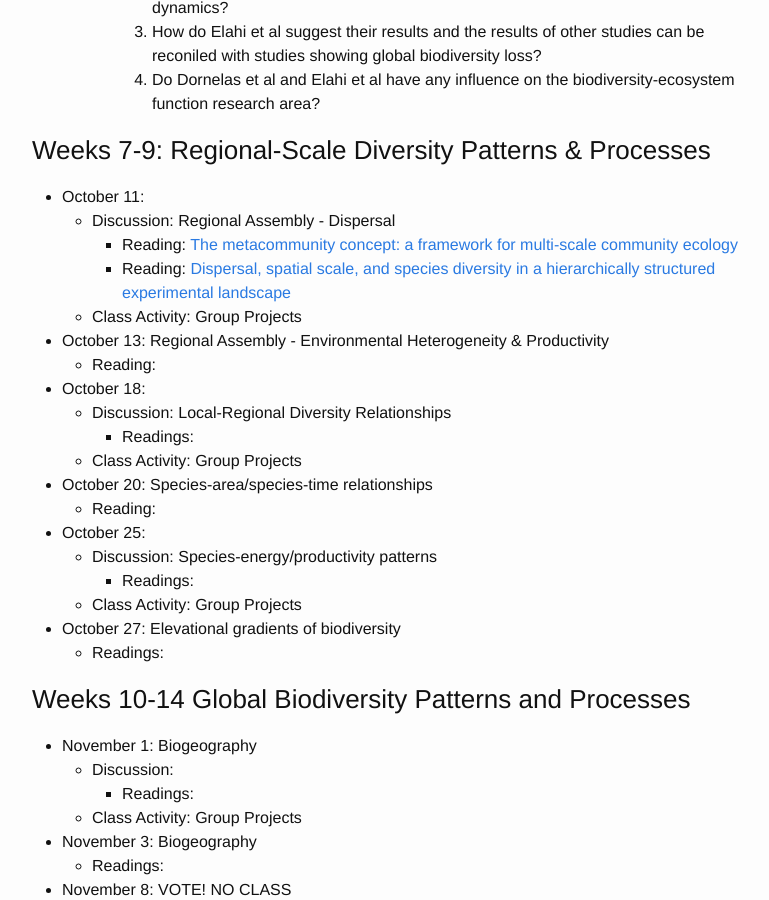
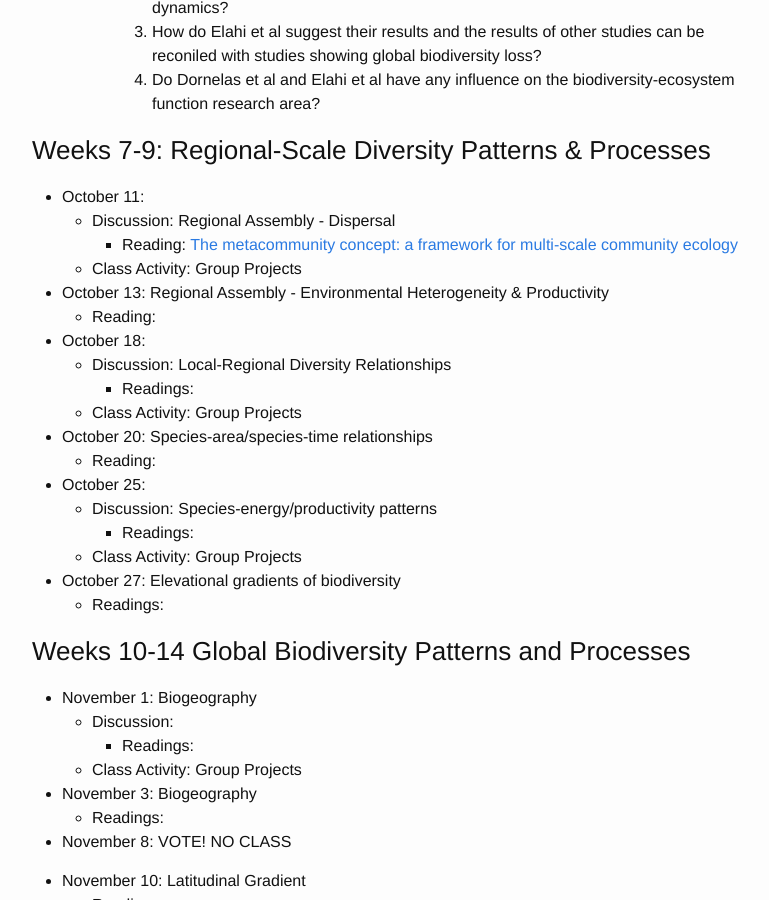
Before and after one commit to skmorgane/biodiversity-course, a Jekyll site: the page built from schedule.md, in a window 1280 px wide and 900 px high, scrolled down 5054 px. Shown: the whole window, without its empty margins (238-1007 px from the left). Built offline with Jekyll 4.4.1, drawn with Linux system fonts in a browser that asks for light colours.

Commit message:
Remove dispersal paper

```diff
--- a/schedule.md
+++ b/schedule.md
@@ -171,7 +171,6 @@ Tuesdays are often a split between class activity and discussion, thus there are
 * October 11:
     * Discussion: Regional Assembly - Dispersal
          * Reading: [The metacommunity concept: a framework for multi-scale community ecology](https://doi.org/10.1111/j.1461-0248.2004.00608.x)
-         * Reading: [Dispersal, spatial scale, and species diversity in a hierarchically structured experimental landscape](https://doi.org/10.1111/j.1461-0248.2005.00750.x)
     * Class Activity: Group Projects
 
 * October 13: Regional Assembly - Environmental Heterogeneity & Productivity
```
